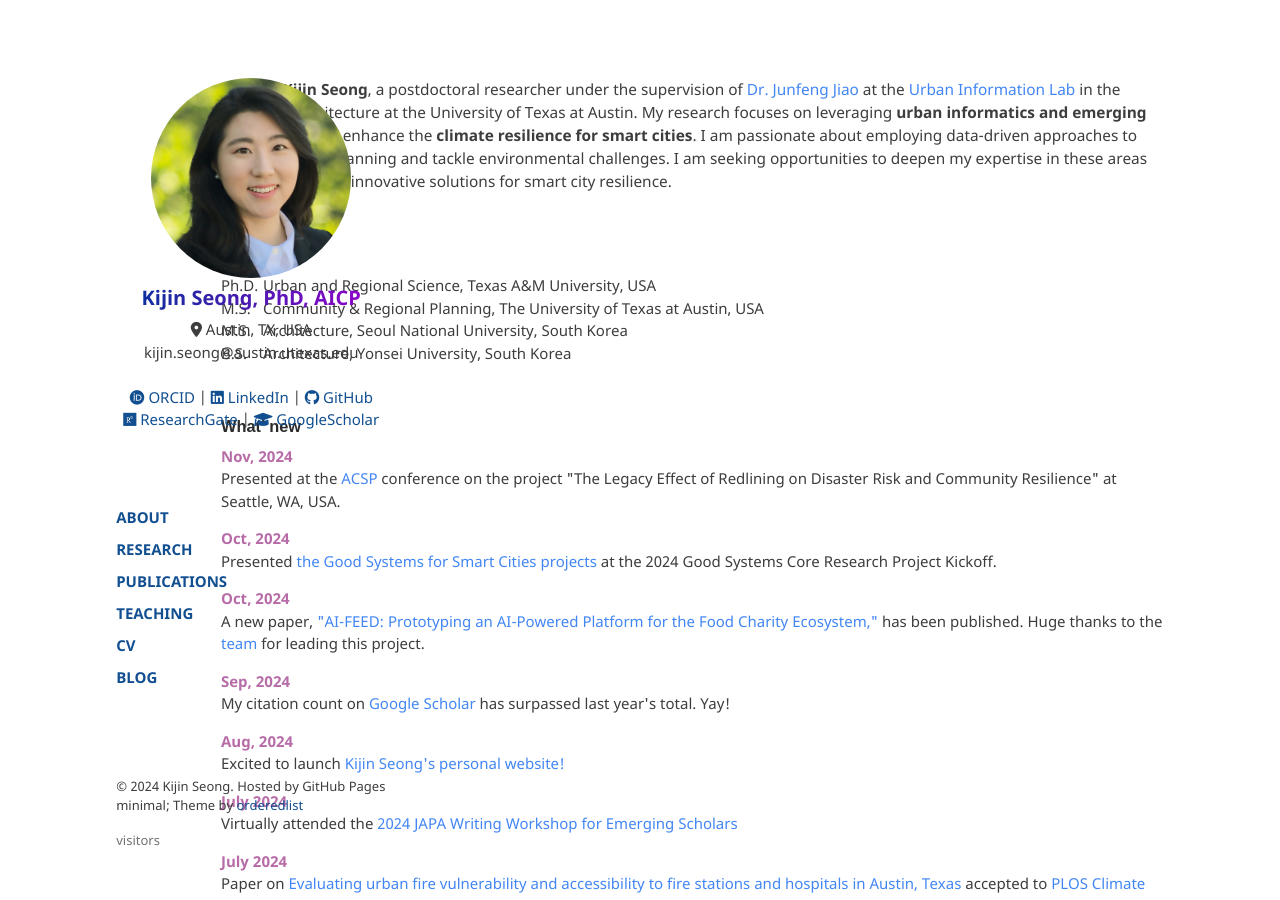
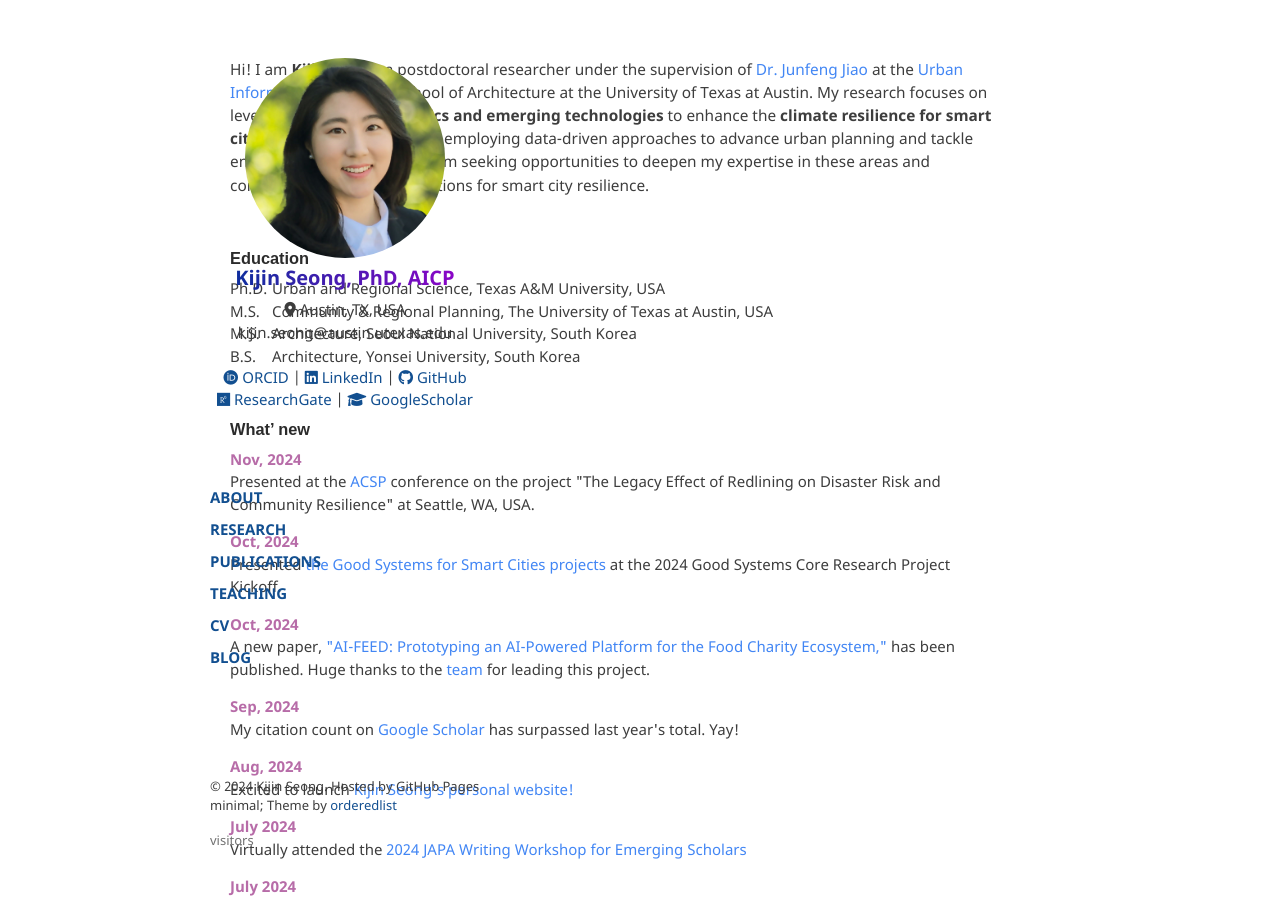
Before and after one commit to kijinseong/kijinseong.github.io, a Jekyll site: the page built from index.md, in a window 1280 px wide and 900 px high. Built offline with Jekyll 4.4.1, drawn with Linux system fonts in a browser that asks for light colours; comment, search, counter and statistics services are not loaded.

Commit message:
sidebar size

```diff
--- a/assets/css/style.scss
+++ b/assets/css/style.scss
@@ -89,15 +89,15 @@
 
 // Newly added section widths.
 
-.wrapper {
-  width:90%;
+//.wrapper {
+//  width:90%;
   // max-width: 1100px;
   // left side is 270
   // 1200-270 = 930
   // 30px free room
-  margin:20px auto;
-  padding: 0 1rem;
-}
+//  margin:20px auto;
+//  padding: 0 1rem;
+//}
 
 /* Sidebar styles */
 //.sidebar {
@@ -109,16 +109,16 @@
 
 
 
-.sidebar {
+.wrapper {
   display: flex;                /* turn the sidebar into a flex container */
   flex-direction: column;       /* stack children vertically */
   height: 100vh;                /* area fills full viewport height */
 }
-.sidebar > nav {
+.wrapper > nav {
   flex: 1 1 auto;               /* nav takes all remaining space */
   overflow-y: auto;             /* scroll if your link list is tall */
 }
-.sidebar > .site-footer {
+.wrapper > .footer {
   flex: 0 0 auto;               /* footer stays its own size */
   margin-top: 1rem;             /* small gap above copyright */
 }
```
